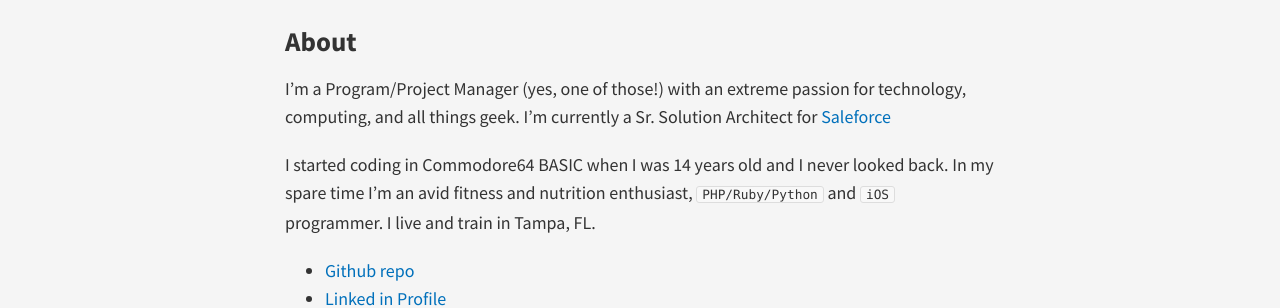
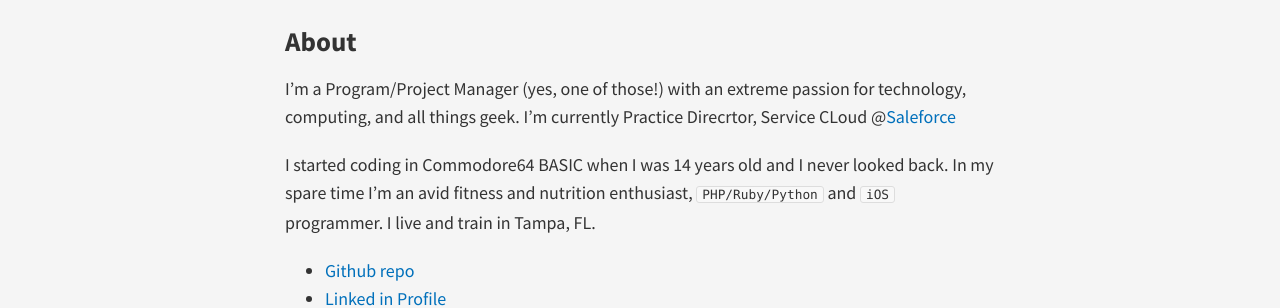
Before and after one commit to FedericoPaini/FedericoPaini.github.io, a Jekyll site: the page built from about/index.md, in a window 1280 px wide. Shown: the part 128-436 px from the top of the page. Built offline with Jekyll 4.4.1, drawn with Linux system fonts in a browser that asks for light colours; nearby versions of some CDN libraries.

Commit message:
updated about section

```diff
--- a/about/index.md
+++ b/about/index.md
@@ -3,7 +3,7 @@ layout: page
 title: About
 ---
 
-I'm a Program/Project Manager (yes, one of those!) with an extreme passion for technology, computing, and all things geek. I'm currently a Sr. Solution Architect for [Saleforce](http://www.salesforce.com/services-training/salesforce-services/cloud-transformation.jsp)
+I'm a Program/Project Manager (yes, one of those!) with an extreme passion for technology, computing, and all things geek. I'm currently Practice Direcrtor, Service CLoud @[Saleforce](http://www.salesforce.com/services-training/salesforce-services/cloud-transformation.jsp)
 
 I started coding in Commodore64 BASIC when I was 14 years old and I never looked back. In my spare time I'm an avid fitness and nutrition enthusiast, `PHP/Ruby/Python` and `iOS` programmer. I live and train in Tampa, FL.
 
```
